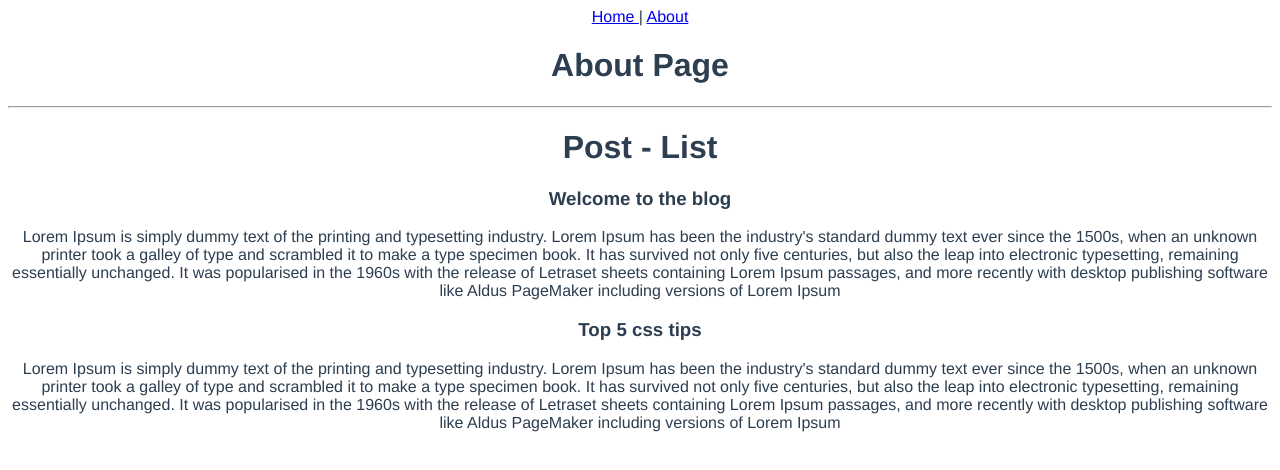
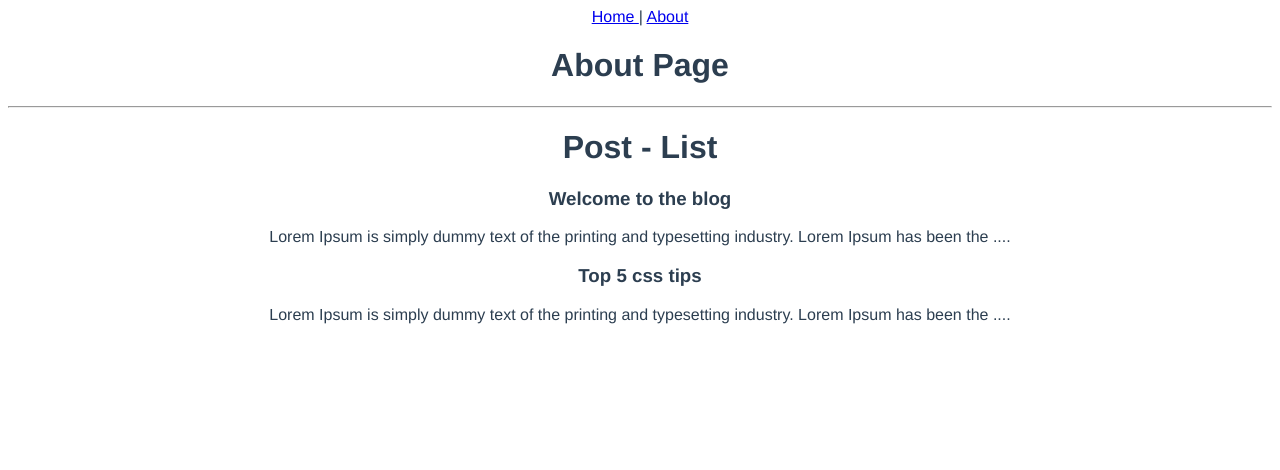
Before and after one commit to Pici1985/vue-blog, a Vue app: page /about in a window 1280 px wide. Shown: the top 470 px of the page. Built offline with nearby package versions, Linux system fonts and the light colour scheme.

Commit message:
Snippet and showPostBody
created a snippet from the bady of the data and added showPostBody funct

```diff
--- a/src/components/SinglePost.vue
+++ b/src/components/SinglePost.vue
@@ -1,13 +1,34 @@
 <template>
     <div class="post">
         <h3>{{ post.title }}</h3>
-        <p>{{ post.body }}</p>
+        <p @click="handleClick">{{ snippet }}</p>
+        <p v-if="showPostBody">{{ post.body }}</p>
+
     </div>
 </template>
 
 <script>
+import { computed } from '@vue/runtime-core'
+
 export default {
+    data(){
+        return {
+            showPostBody: false,
+        }
+    },
     props: ['post'],
+    setup(props){
+        const snippet = computed(() => {
+            return props.post.body.substring(0, 100) + '....'
+        })
+
+    return { snippet }
+    },
+    methods: {
+        handleClick(){
+            this.showPostBody = !this.showPostBody
+        }
+    },
 }
 </script>
 
```
